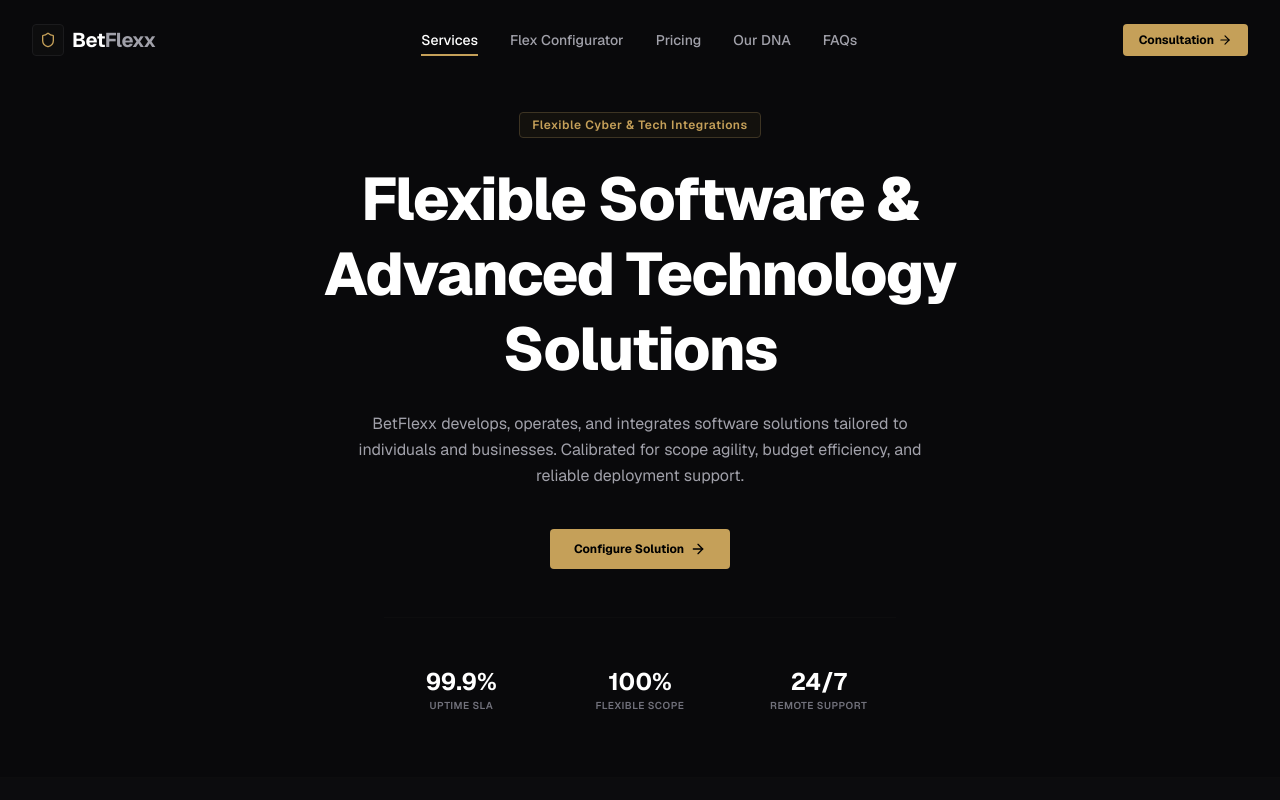
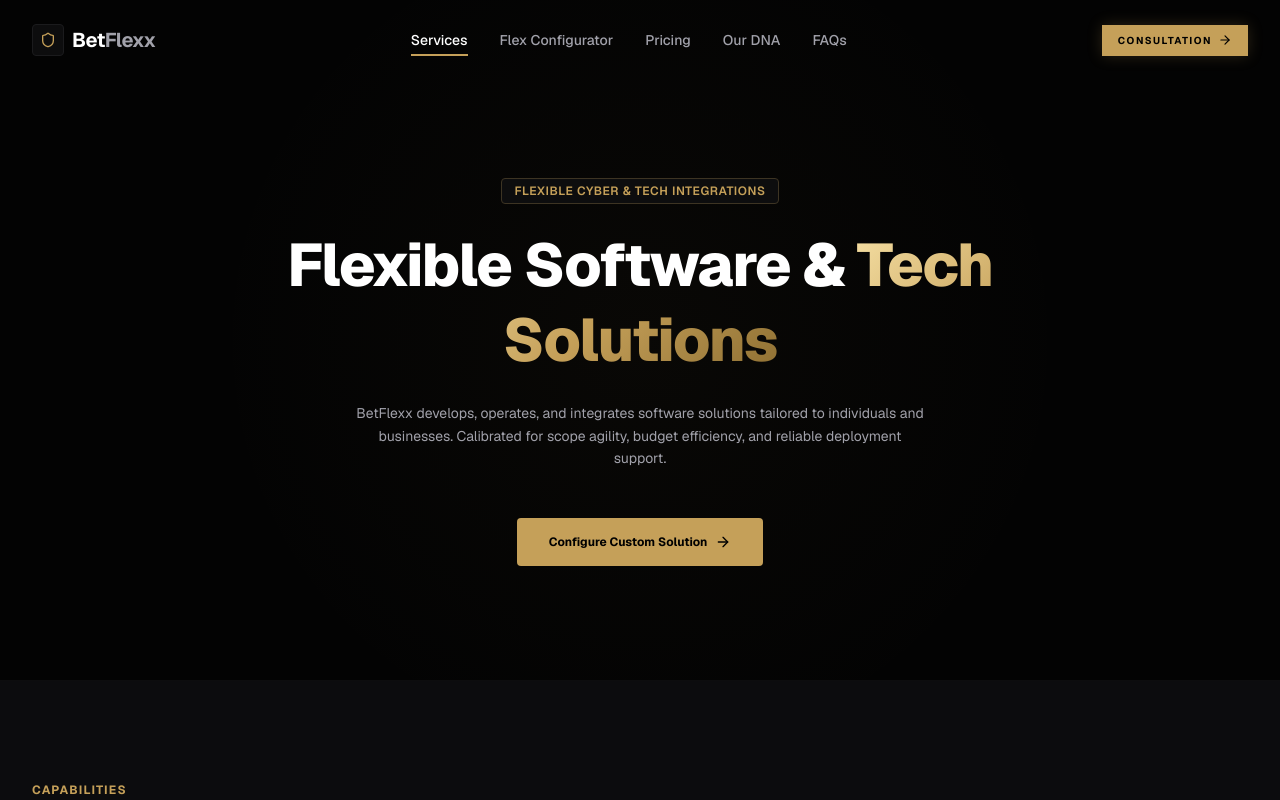
Before and after one commit to devflex001/turbo-fiesta, a Next.js app: page / in a window 1280 px wide. Shown: the top 800 px of the page. Built offline with nearby package versions, Linux system fonts and the light colour scheme.

Commit message:
feat: add Hero component and define global design system tokens in Tailwind CSS

```diff
--- a/app/components/Hero.tsx
+++ b/app/components/Hero.tsx
@@ -12,51 +12,37 @@ export default function Hero() {
   };
 
   return (
-    <section className="relative min-h-[90vh] flex items-center justify-center pt-28 pb-16 bg-[#09090b]">
+    <section className="relative min-h-[85vh] flex items-center justify-center pt-32 pb-16 bg-[#030303] bg-[radial-gradient(circle_at_center,rgba(197,160,89,0.03)_0%,transparent_60%)]">
       <div className="max-w-7xl mx-auto px-4 sm:px-6 lg:px-8 relative z-10 w-full">
 
-        {/* Simple Centered Content */}
+        {/* Centered Premium Content */}
         <div className="max-w-3xl mx-auto text-center space-y-6">
-          <div className="inline-flex items-center space-x-2 px-3 py-1 rounded bg-[#13110d] border border-gold-border text-xs font-semibold tracking-wider text-gold-main">
+          <div className="inline-flex items-center space-x-2 px-3 py-1 rounded bg-[#0d0d0e] border border-gold-border text-xs font-semibold tracking-wider text-gold-main uppercase">
             <span>Flexible Cyber & Tech Integrations</span>
           </div>
 
           <h1 className="text-4xl sm:text-5xl md:text-6xl font-extrabold tracking-tight text-white leading-tight">
-            Flexible Software & Advanced Technology Solutions
+            Flexible Software &{" "}
+            <span className="text-gold-gradient">
+              Tech Solutions
+            </span>
           </h1>
 
-          <p className="max-w-xl mx-auto text-sm sm:text-base text-zinc-400 leading-relaxed">
+          <p className="max-w-xl mx-auto text-xs sm:text-sm text-zinc-400 leading-relaxed">
             BetFlexx develops, operates, and integrates software solutions tailored to individuals and businesses.
             Calibrated for scope agility, budget efficiency, and reliable deployment support.
           </p>
 
-          {/* Action buttons */}
-          <div className="flex justify-center pt-4">
+          {/* Action button */}
+          <div className="flex justify-center pt-6">
             <button
               onClick={() => scrollToSection("calculator")}
-              className="w-full sm:w-auto px-6 py-3 rounded text-xs font-bold text-black bg-gold-main hover:bg-[#b08e4b] transition-all cursor-pointer flex items-center justify-center gap-1.5 group"
+              className="px-8 py-4 rounded text-xs font-bold text-black bg-gold-main hover:bg-[#b08e4b] hover:shadow-[0_0_20px_rgba(197,160,89,0.2)] transition-all cursor-pointer flex items-center justify-center gap-2 group"
             >
-              Configure Solution
+              Configure Custom Solution
               <ArrowRight className="w-4 h-4 transition-transform group-hover:translate-x-0.5" />
             </button>
           </div>
-
-          {/* Simple Metrics list */}
-          <div className="pt-12 mt-12 border-t border-zinc-900 grid grid-cols-3 gap-6 max-w-lg mx-auto">
-            <div>
-              <p className="text-xl sm:text-2xl font-bold text-white">99.9%</p>
-              <p className="text-[10px] text-zinc-500 uppercase tracking-wider font-semibold">Uptime SLA</p>
-            </div>
-            <div>
-              <p className="text-xl sm:text-2xl font-bold text-white">100%</p>
-              <p className="text-[10px] text-zinc-500 uppercase tracking-wider font-semibold">Flexible Scope</p>
-            </div>
-            <div>
-              <p className="text-xl sm:text-2xl font-bold text-white">24/7</p>
-              <p className="text-[10px] text-zinc-500 uppercase tracking-wider font-semibold">Remote Support</p>
-            </div>
-          </div>
-
         </div>
 
       </div>
--- a/app/components/Navbar.tsx
+++ b/app/components/Navbar.tsx
@@ -91,7 +91,7 @@ export default function Navbar({ activeTab, setActiveTab }: NavbarProps) {
                 const element = document.getElementById("contact");
                 if (element) element.scrollIntoView({ behavior: "smooth" });
               }}
-              className="px-4 py-2 rounded text-xs font-bold text-black bg-gold-main hover:bg-[#b08e4b] transition-colors cursor-pointer flex items-center gap-1"
+              className="btn-gold-solid px-4 py-2 text-[10px] cursor-pointer flex items-center gap-1.5"
             >
               Consultation <ArrowRight className="w-3.5 h-3.5" />
             </button>
@@ -137,7 +137,7 @@ export default function Navbar({ activeTab, setActiveTab }: NavbarProps) {
                   if (element) element.scrollIntoView({ behavior: "smooth" });
                 }, 100);
               }}
-              className="w-full py-3 text-center rounded text-xs font-bold text-black bg-gold-main hover:bg-[#b08e4b]"
+              className="btn-gold-solid w-full py-3 text-[10px]"
             >
               Get Free Consultation
             </button>
--- a/app/globals.css
+++ b/app/globals.css
@@ -50,9 +50,58 @@ body {
 .cyber-card {
   background: #0d0d0e;
   border: 1px solid #1b1b1d;
-  transition: border-color 0.2s ease, transform 0.2s ease;
+  transition: all 0.25s cubic-bezier(0.16, 1, 0.3, 1);
 }
 
 .cyber-card:hover {
   border-color: #c5a059;
+  box-shadow: 0 0 20px rgba(197, 160, 89, 0.08);
+  transform: translateY(-2px);
 }
+
+/* Premium Gold Text Gradients */
+.text-gold-gradient {
+  background: linear-gradient(135deg, #f6e0a4 0%, #c5a059 50%, #8e6f32 100%);
+  -webkit-background-clip: text;
+  -webkit-text-fill-color: transparent;
+}
+
+/* Premium Gold Buttons - Sharp corners, uppercase, tracking-widest */
+.btn-gold-solid {
+  background-color: #c5a059;
+  color: #000;
+  text-transform: uppercase;
+  font-weight: 700;
+  letter-spacing: 0.15em;
+  border-radius: 0px;
+  box-shadow: 0 0 15px rgba(197, 160, 89, 0.22);
+  transition: all 0.2s cubic-bezier(0.16, 1, 0.3, 1);
+  display: inline-flex;
+  align-items: center;
+  justify-content: center;
+}
+
+.btn-gold-solid:hover {
+  background-color: #d4b56f;
+  box-shadow: 0 0 25px rgba(197, 160, 89, 0.4);
+}
+
+.btn-gold-outline {
+  background-color: transparent;
+  color: #c5a059;
+  border: 1px solid #c5a059;
+  text-transform: uppercase;
+  font-weight: 700;
+  letter-spacing: 0.15em;
+  border-radius: 0px;
+  transition: all 0.2s cubic-bezier(0.16, 1, 0.3, 1);
+  display: inline-flex;
+  align-items: center;
+  justify-content: center;
+}
+
+.btn-gold-outline:hover {
+  background-color: rgba(197, 160, 89, 0.05);
+  border-color: #f6e0a4;
+  color: #f6e0a4;
+}
```
